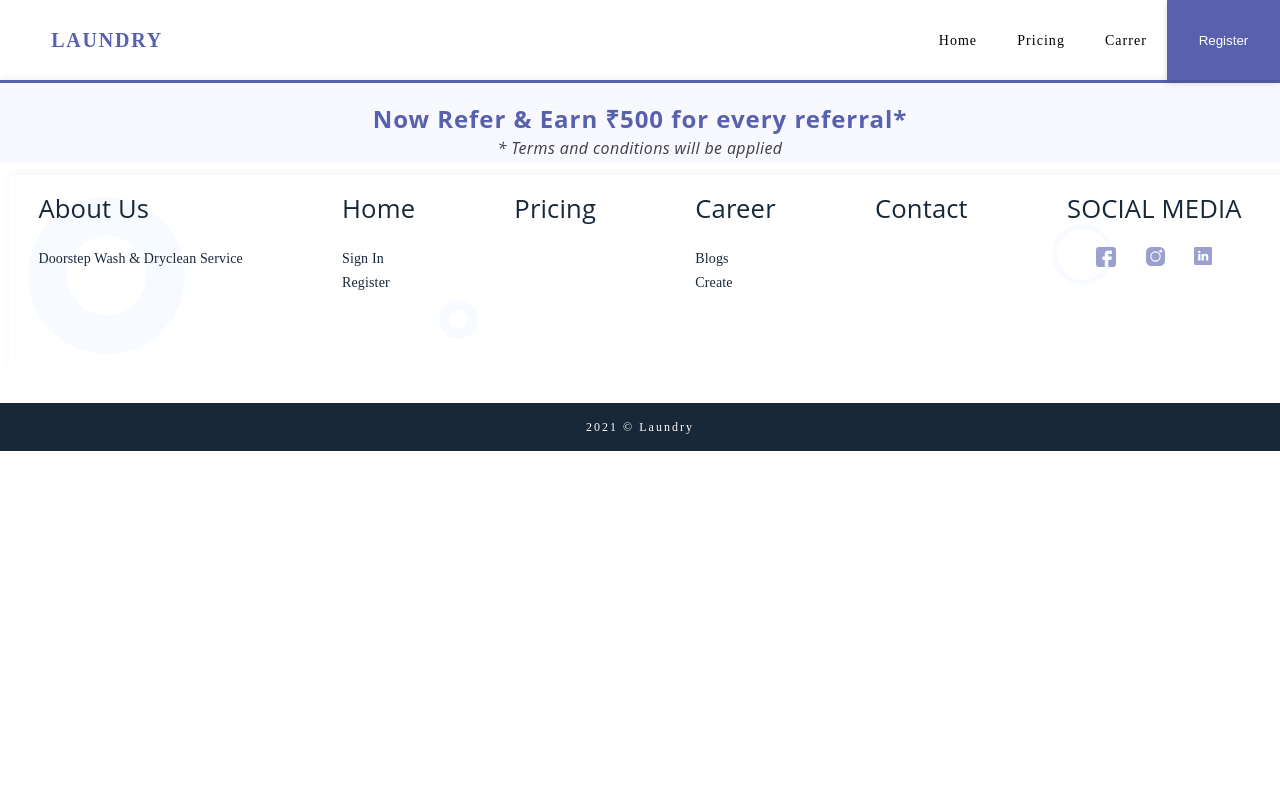
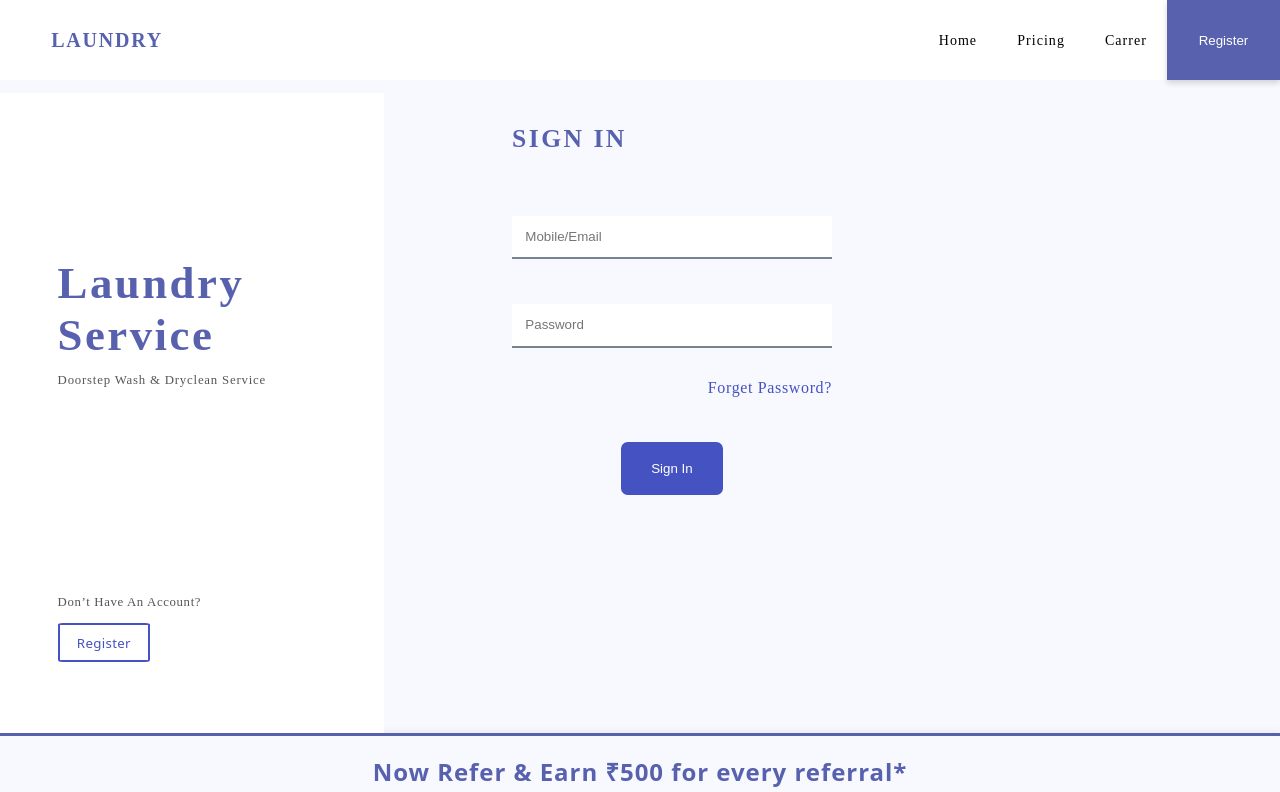
Before and after one commit to sneha-gowda/Laundry_Project, a React (Create React App) app in the folder Front-end/laundry/: page / in a window 1280 px wide. Shown: the top 792 px of the page. Built offline with nearby package versions, Linux system fonts and the light colour scheme.

Commit message:
Login page design compeleted

```diff
--- a/Front-end/laundry/src/Navbar.jsx
+++ b/Front-end/laundry/src/Navbar.jsx
@@ -1,12 +1,10 @@
 import React from 'react';
 import {Link} from "react-router-dom"
-import "./navbar.css"
-import { useState } from 'react';
+import "./navbar.css";
 
 const Navbar = (props) => {
     return (
-    <>
-        <header>
+        <><header>
             <h4>LAUNDRY</h4>
             <nav>
                 <ul>
--- a/Front-end/laundry/src/routes/Login.jsx
+++ b/Front-end/laundry/src/routes/Login.jsx
@@ -1,9 +1,66 @@
 import React from 'react'
-import Refer from "../LandRComponent/Refer.jsx"
-import About from "../LandRComponent/About.jsx"
-const Login=()=>{
+import Refer from "../LandRComponent/Refer.jsx";
+import About from "../LandRComponent/About.jsx";
+import { Link,useNavigate } from "react-router-dom";
+
+import "./login.css";
+const Login=(props)=>{
+    const navigate = useNavigate();
+    const login = async (elem) => {
+        try {
+            elem.preventDefault();
+            const response = await fetch("http://localhost:3007/login", {
+                method: "POST",
+                mode: "cors",
+                cache: "no-cache",
+                credentials: "same-origin",
+                headers: {
+                    "Content-Type": "application/json",
+                },
+                redirect: "follow",
+                referrerPolicy: "no-referrer",
+                body: JSON.stringify({
+                    userID: elem.target.userID.value,
+                    password: elem.target.password.value,
+                }),
+            });
+            console.log(response)
+            if (response.status === 200) {
+                const body= await response.json()
+                console.log(body)
+                navigate("/login")
+            }
+            else {
+                alert("Invalid credentials")
+            }
+        } catch (e) {
+            console.log(e);
+        }
+    };
     return(
         <>
+            <div className='container'>
+                <div className="asideLeft">
+                    <div className="asideLeftHeader">
+                        <h1>Laundry Service</h1>
+                        <p>Doorstep Wash & Dryclean Service</p>
+                    </div>
+                    <div className="asideLeftFooter">
+                        <p>Don’t Have An Account?</p>
+                        <button className="signinButton" onClick={props.change}><Link to="/register" >Register</Link></button>
+                    </div>
+                </div>
+                <aside className="right-box">
+                    <h1>SIGN IN</h1>
+                    <form className='login-form' action="" onSubmit={login}>
+                        <input type="text" name='userID' placeholder='Mobile/Email' required  /> <br />
+                        <input type="password" name='password' placeholder='Password' required /> <br />
+                        <span>Forget Password?</span> <br />
+                        <input className='submit-btn' type="submit" value='Sign In' />
+                    </form>
+
+                </aside>
+            </div>
             <Refer></Refer>
             <About></About>
         </>
--- /dev/null
+++ b/Front-end/laundry/src/routes/login.css
@@ -0,0 +1,75 @@
+.container {
+  display: flex;
+  flex-wrap: wrap;
+  font-style: Avenir;
+  height: fit-content;
+  background-color: #b9c0fd1a;
+  width: 100%;
+}
+.right-box {
+  text-align: left;
+  width: 38%;
+  padding-left: 8em;
+  padding-top: 1.5em;
+}
+.right-box h1 {
+  text-align: left;
+  font-family: Avenir;
+  font-size: 2vw;
+  letter-spacing: 2.48px;
+  color: #5861ae;
+  text-transform: capitalize;
+  opacity: 1;
+}
+.button-container {
+  margin-top: 45px;
+}
+.button-container h5 {
+  color: gray;
+}
+.button-container button {
+  border: 2px solid #4552c1;
+  cursor: pointer;
+  height: 50px;
+  width: 150px;
+}
+.login-form {
+  margin: 3em 0 0 0;
+  box-sizing: border-box;
+  display: flex;
+  flex-wrap: wrap;
+  flex-direction: column;
+  justify-content: space-around;
+  align-items: left;
+  width: fit-content;
+}
+.login-form input[type='text'],
+input[type='password'] {
+  width: 25vw;
+  padding: 1em;
+  margin: 1em 0;
+  box-sizing: border-box;
+  border: none;
+  border-bottom: 2px solid #77838f;
+}
+.login-form span {
+  position: relative;
+  right: 0;
+  font-family: Avenir;
+  letter-spacing: 0.64px;
+  color: #4552c1;
+  text-transform: capitalize;
+  opacity: 1;
+  align-self: end;
+}
+.submit-btn {
+  margin-top: 2em;
+  border-radius: 0.5em;
+  cursor: pointer;
+  border: none;
+  height: 4em;
+  width: 8vw;
+  align-self: center;
+  background-color: #4552c1;
+  color: white;
+}
--- a/Front-end/laundry/src/routes/register.css
+++ b/Front-end/laundry/src/routes/register.css
@@ -1,7 +1,6 @@
 .Register {
   display: flex;
   flex-wrap: wrap;
-
   flex-direction: row;
   min-height: fit-content;
   width: 100%;
@@ -57,7 +56,7 @@
   opacity: 1;
 }
 .signinButton {
-  border: 2px solid #5861ae;
+  border: 2px solid #4552c1;
   border-radius: 5%;
   padding: 6% 12%;
   background-color: white;
@@ -67,7 +66,7 @@
   font-family: Sans;
   letter-spacing: 0.3px;
   opacity: 1;
-  color: #5861ae;
+  color: #4552c1;
   text-decoration: none;
 }
 /* Form Styling */
```
Also changed, not shown: 1 other file (tests, documents, lock files or other folders).
